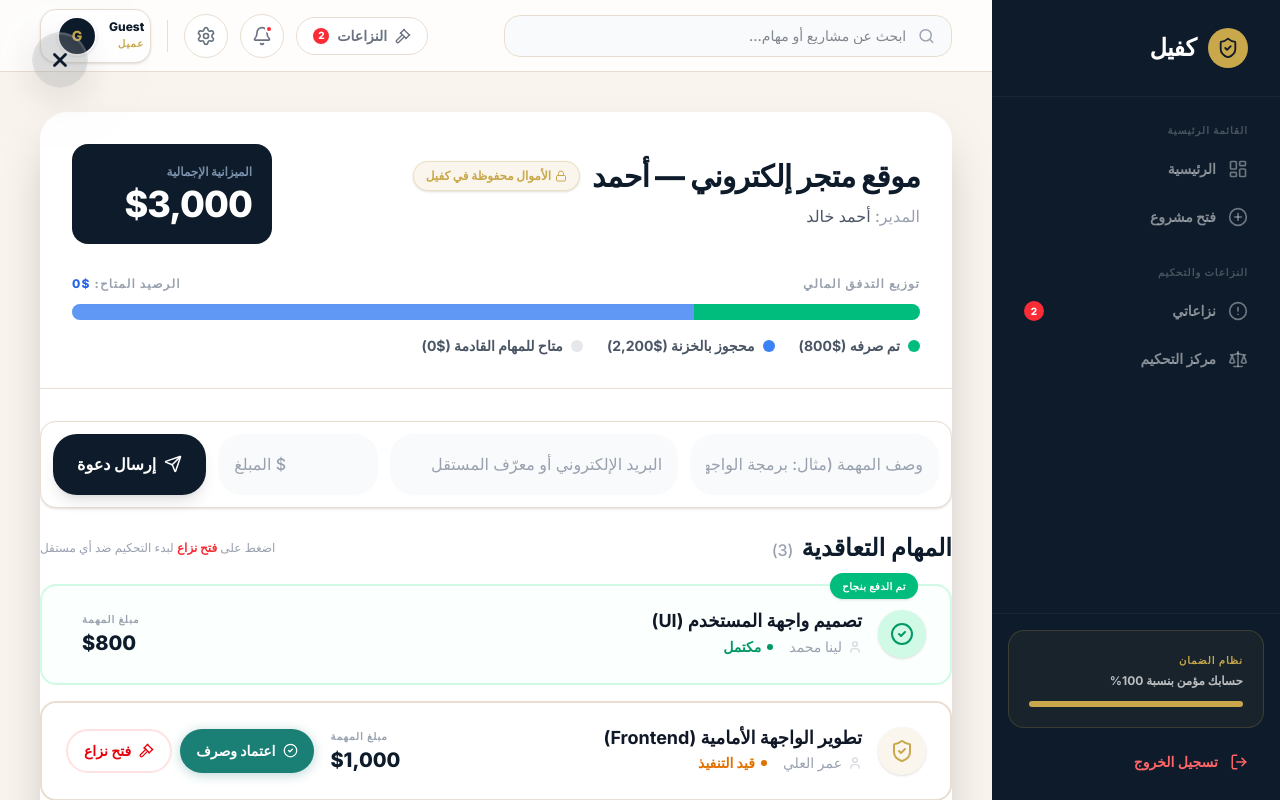
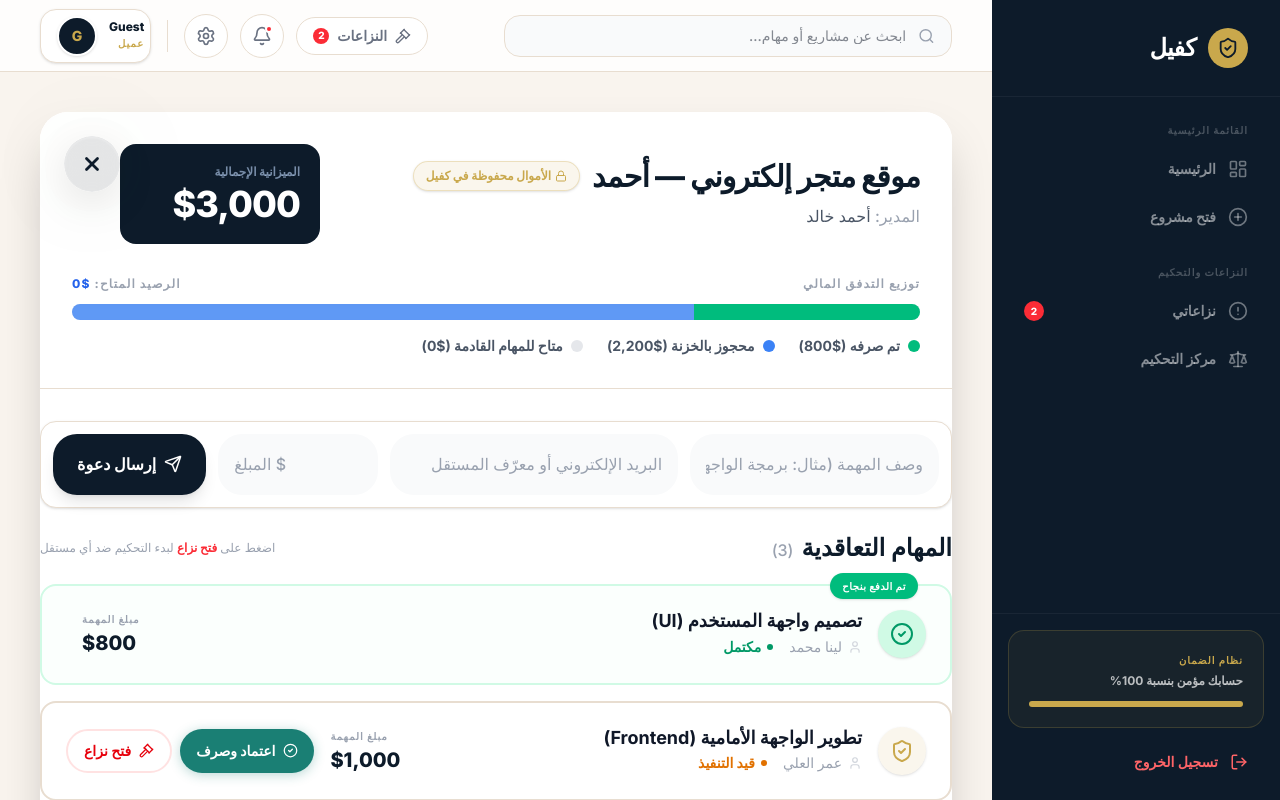
Before and after one commit to rayasalem/kafil, a React (Vite) app: page /projects/proj_1 in a window 1280 px wide. Built offline with nearby package versions, Linux system fonts and the light colour scheme; a web font is replaced by a local one.

Commit message:
feat: implement ProjectDetailsView with dispute arbitration and task approval workflows

```diff
--- a/src/features/projects/ProjectDetailsView.tsx
+++ b/src/features/projects/ProjectDetailsView.tsx
@@ -403,12 +403,20 @@ const ProjectDetails: FC = () => {
 
   return (
     <div className="relative min-h-screen">
-      {/* Close Button - Outside the card */}
-      <AppleCloseButton
-        onClick={() => navigate(-1)}
-        className="fixed top-8 left-8 z-[60]"
-        aria-label="إغلاق والعودة للوحة التحكم"
-      />
+      {/* Floating Close Button Overlay */}
+      <div className="absolute inset-x-0 top-0 max-w-5xl mx-auto z-[60] pointer-events-none">
+        <motion.div
+          initial={{ opacity: 0, scale: 0.8 }}
+          animate={{ opacity: 1, scale: 1 }}
+          transition={{ delay: 0.3, duration: 0.3 }}
+          className="absolute top-6 left-6 pointer-events-auto"
+        >
+          <AppleCloseButton
+            onClick={() => navigate(-1)}
+            aria-label="إغلاق والعودة للوحة التحكم"
+          />
+        </motion.div>
+      </div>
 
       <motion.div
         layoutId={`project-card-${id}`}
@@ -427,10 +435,11 @@ const ProjectDetails: FC = () => {
             initial={{ opacity: 0, y: 20 }}
             animate={{ opacity: 1, y: 0 }}
             transition={{ delay: 0.1, duration: 0.4 }}
+            className="relative"
           >
         {/* Project Header */}
       <div className="bg-white border-b border-[#E8DDD0] p-8 mb-8">
-        <div className="flex flex-col md:flex-row justify-between items-start md:items-center gap-4 mb-8">
+        <div className="flex flex-col md:flex-row justify-between items-start md:items-center gap-4 mb-8 pl-12">
           <div>
             <div className="flex items-center gap-3 mb-2 flex-wrap">
               <h1 className="text-3xl font-extrabold text-[#0D1B2A] tracking-tight">{project.title}</h1>
```
